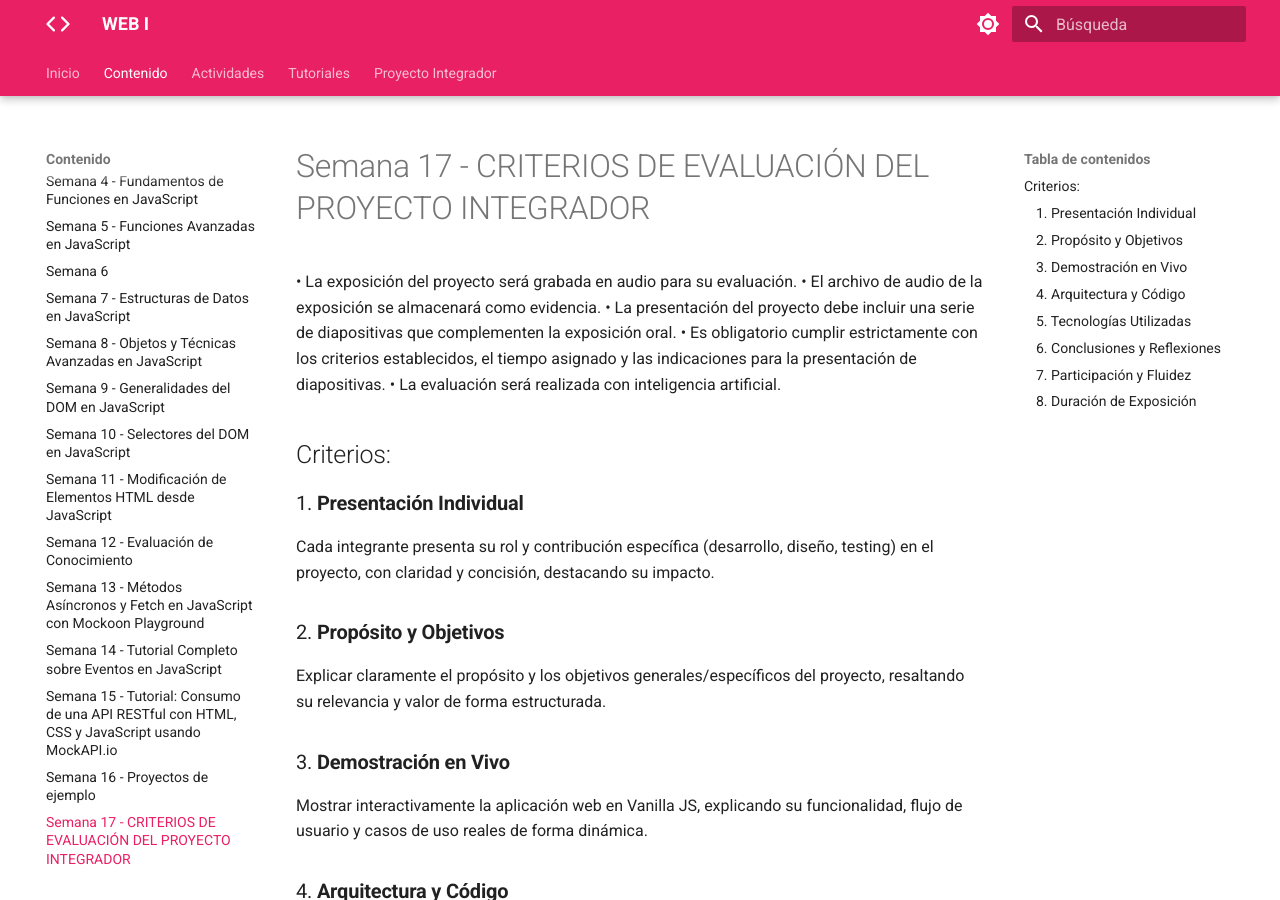
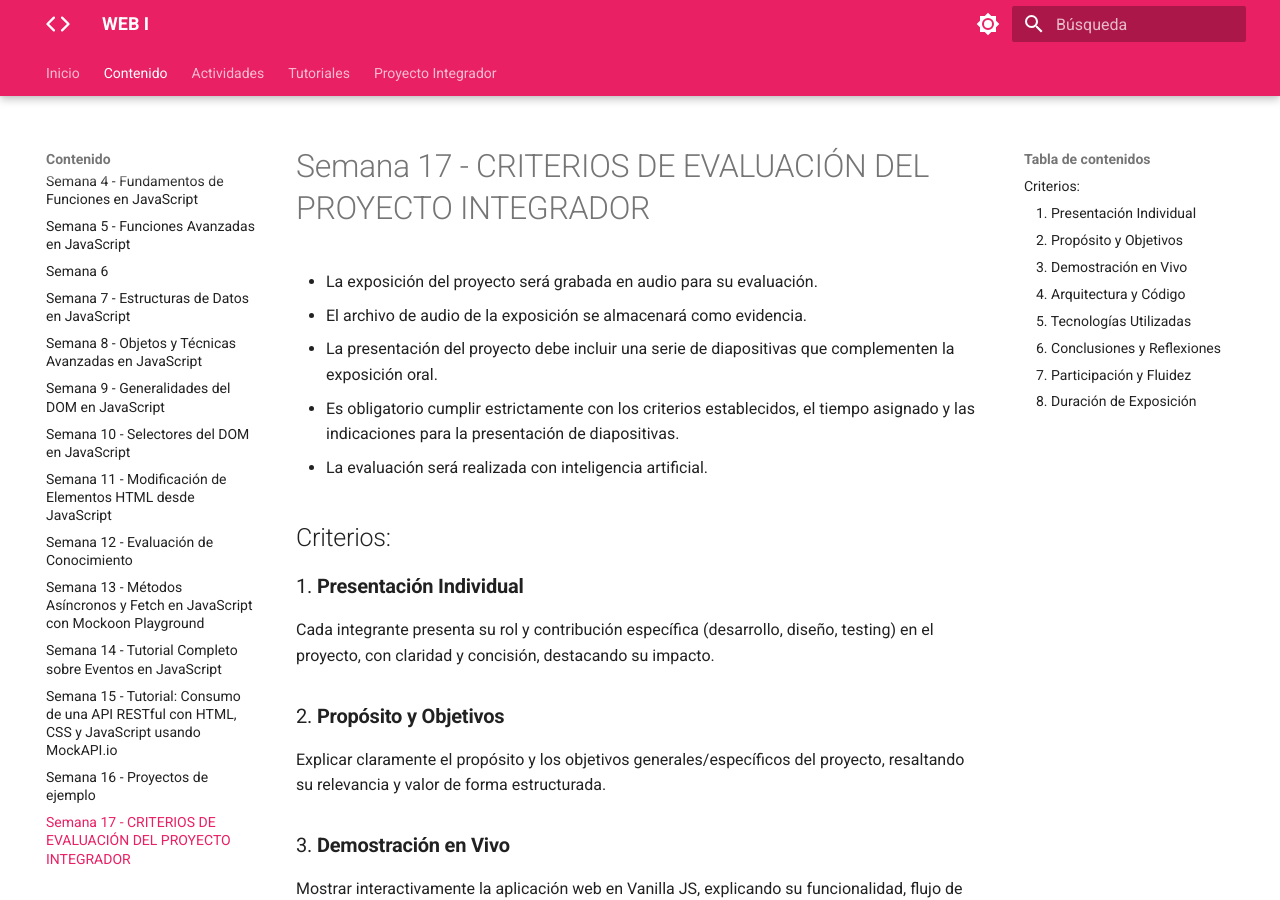
Before and after one commit to jfinfocesde/25web1, an MkDocs documentation site: the page built from docs/content/p17.md, in a window 1280 px wide and 900 px high. Built offline with MkDocs 1.6.1 and Material for MkDocs 9.7.7, drawn with Linux system fonts in a browser that asks for light colours.

Commit message:
2-10-2025

```diff
--- a/docs/content/p17.md
+++ b/docs/content/p17.md
@@ -1,10 +1,10 @@
 #  Semana 17 - CRITERIOS DE EVALUACIÓN DEL PROYECTO INTEGRADOR
 
-•	La exposición del proyecto será grabada en audio para su evaluación.
-•	El archivo de audio de la exposición se almacenará como evidencia.
-•	La presentación del proyecto debe incluir una serie de diapositivas que complementen la exposición oral.
-•	Es obligatorio cumplir estrictamente con los criterios establecidos, el tiempo asignado y las indicaciones para la presentación de diapositivas.
-•	La evaluación será realizada con inteligencia artificial.
+- La exposición del proyecto será grabada en audio para su evaluación.
+- El archivo de audio de la exposición se almacenará como evidencia.
+- La presentación del proyecto debe incluir una serie de diapositivas que complementen la exposición oral.
+- Es obligatorio cumplir estrictamente con los criterios establecidos, el tiempo asignado y las indicaciones para la presentación de diapositivas.
+- La evaluación será realizada con inteligencia artificial.
 
 
 ## Criterios:
```
